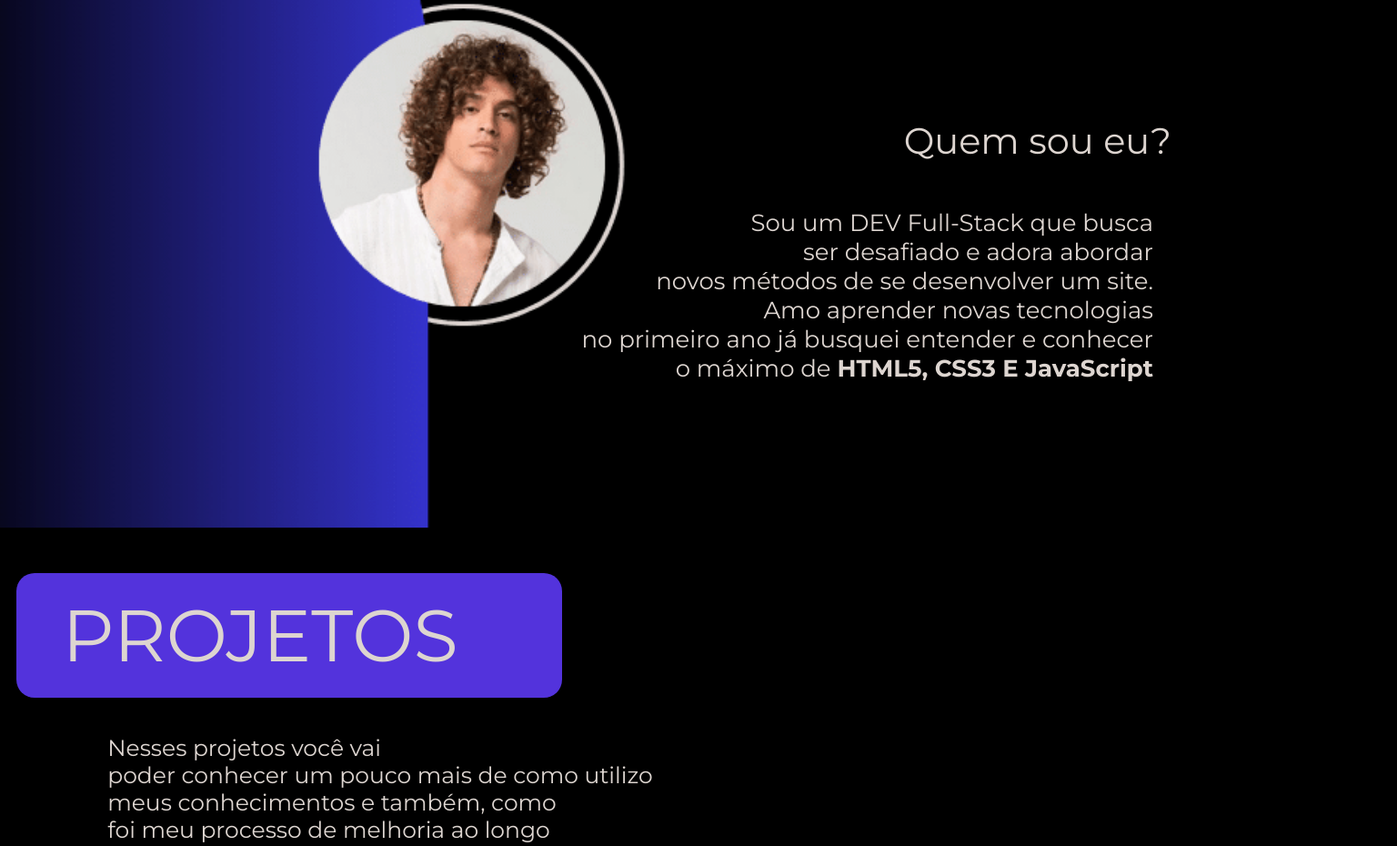
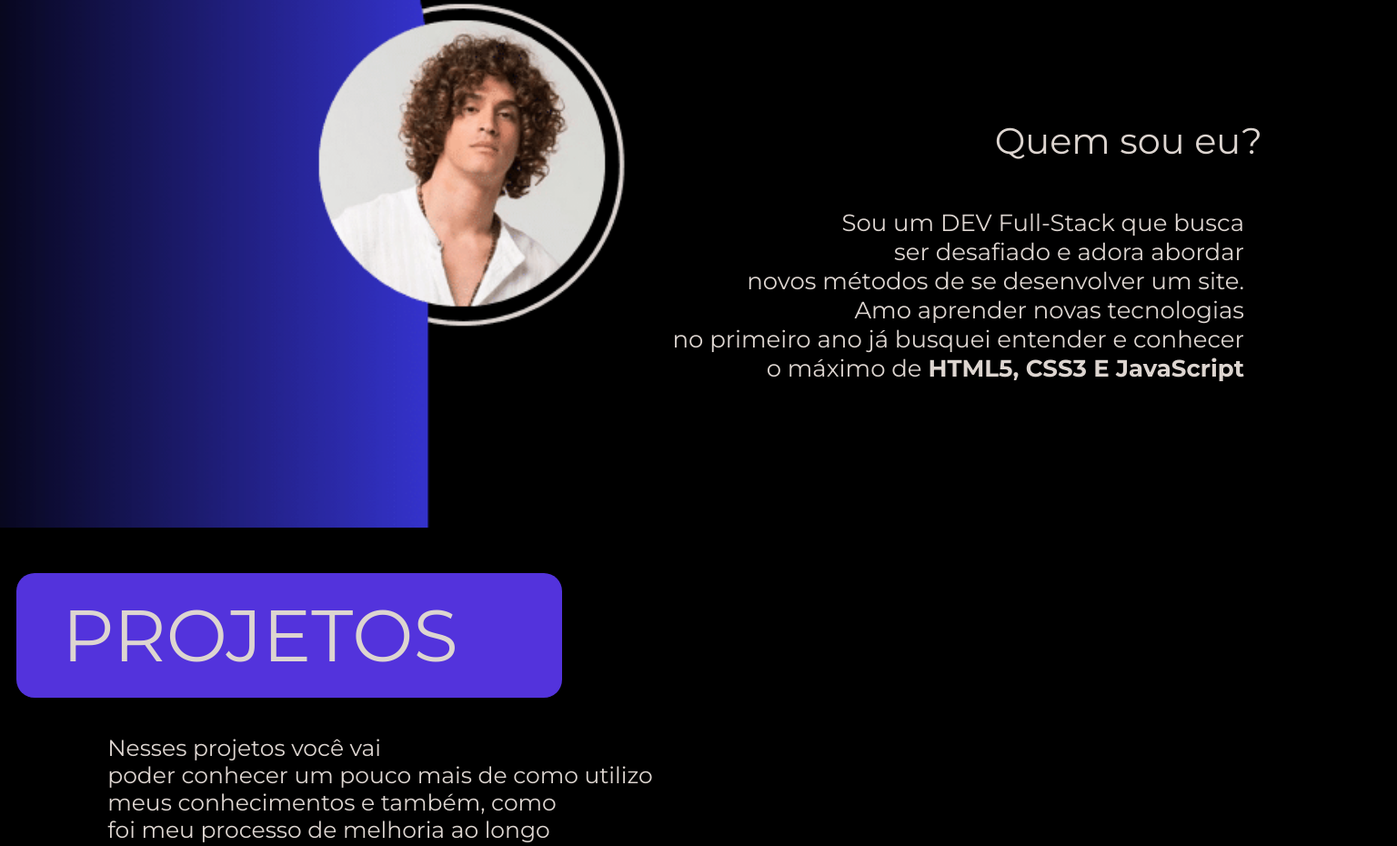
Before and after one commit to Cozacs/PortifolioDEVFullStack, a plain HTML site: page index.html in a window 1536 px wide. Shown: the part 1020-1950 px from the top of the page at 91% size. Drawn offline with Linux system fonts and the light colour scheme.

Commit message:
Detalhes
detalhe perfil

```diff
--- a/estilos/query.css
+++ b/estilos/query.css
@@ -164,14 +164,14 @@
     #perfil > h1 {
         width: 700px;
         margin-bottom: 50px;
-        margin-left: 1100px;
+        margin-left: 1300px;
         text-align: right;
         font-size: 40px;
     }
 
     #perfil > p {
         width: 700px;
-        margin-left: 1100px;
+        margin-left: 1300px;
         font-size: 26px;
         text-align: end;
     }
```
